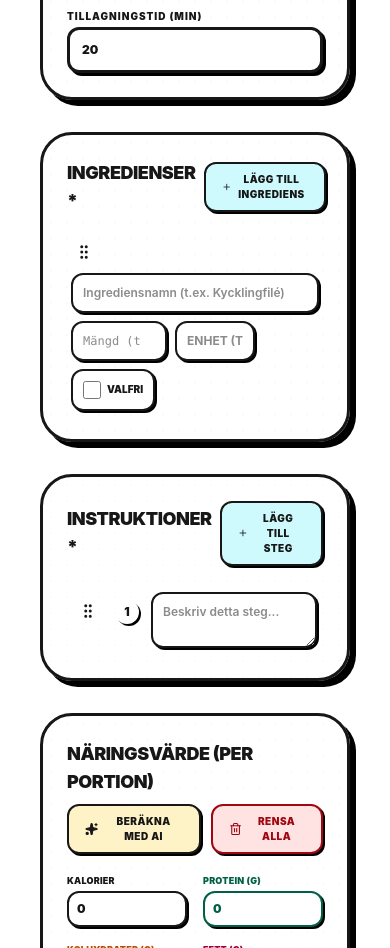
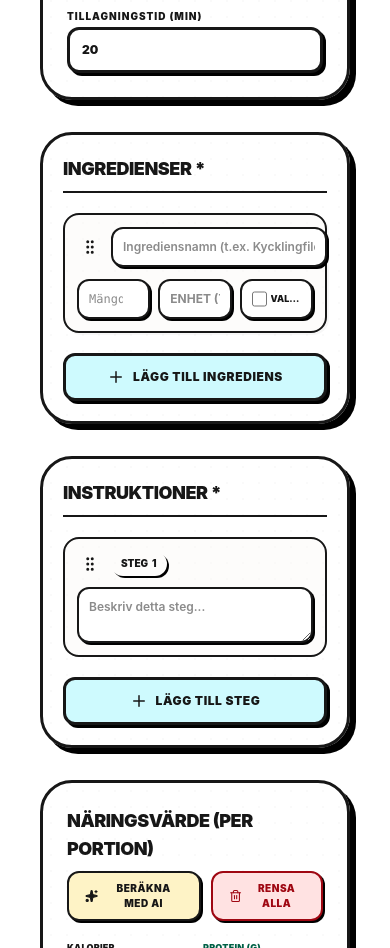
Before and after one commit to vikentc/mealplan, a Next.js app: page /recipes/add in a window 390 px wide. Shown: the part 1560-2508 px from the top of the page. Built offline with nearby package versions, Linux system fonts and the light colour scheme.

Commit message:
style: optimize recipe creation form for mobile viewports, including image upload, ingredients cards, and full-width step textareas

```diff
--- a/src/components/recipe/RecipeForm.tsx
+++ b/src/components/recipe/RecipeForm.tsx
@@ -951,17 +951,24 @@ export default function RecipeForm({ recipe: initialRecipe, fallbackId }: Recipe
           {/* Tab Content: OCR Image */}
           {autofillTab === 'image' && (
             <div className="space-y-4">
-              <div className="grid grid-cols-1 sm:grid-cols-2 gap-4">
-                {/* Gallery Select */}
-                <label
-                  className="relative flex flex-col items-center justify-center p-6 border-3 border-dashed border-foreground/50 hover:border-foreground rounded-2xl bg-white hover:bg-yellow-50/10 transition-all cursor-pointer group shadow-[3px_3px_0px_0px_rgba(0,0,0,1)] hover:shadow-[4px_4px_0px_0px_rgba(0,0,0,1)] text-center"
-                  onDragOver={(e) => e.preventDefault()}
-                  onDrop={(e) => {
-                    e.preventDefault();
-                    const file = e.dataTransfer.files?.[0];
-                    if (file) handleImageAutofill(file);
-                  }}
-                >
+              <div className="border-3 border-dashed border-foreground/30 hover:border-foreground/80 rounded-2xl p-5 md:p-8 bg-white transition-all text-center space-y-4 shadow-[3px_3px_0px_0px_rgba(0,0,0,1)]">
+                <div className="mx-auto w-12 h-12 rounded-full bg-yellow-100 border-2 border-foreground flex items-center justify-center text-foreground mb-1">
+                  <ImageIcon className="h-6 w-6" />
+                </div>
+                <div>
+                  <h4 className="font-black text-xs uppercase tracking-wider text-foreground">
+                    {lang === 'sv' ? 'Läs in receptet från en bild' : 'Read recipe from image'}
+                  </h4>
+                  <p className="text-[10px] text-foreground/65 max-w-xs mx-auto mt-1 leading-normal font-semibold">
+                    {lang === 'sv'
+                      ? 'Ladda upp en skärmavbild eller fota din kokbok för att läsa av texten med AI.'
+                      : 'Upload a screenshot or take a photo of your cookbook to parse it with AI.'}
+                  </p>
+                </div>
+
+                <div className="flex flex-col sm:flex-row gap-3 justify-center pt-2">
+                  {/* Gallery Select Button */}
+                  <label className="flex items-center justify-center gap-2 px-5 py-3 bg-cyan-100 hover:bg-cyan-200 text-foreground border-2 border-foreground font-black text-xs uppercase tracking-wider rounded-xl shadow-[3px_3px_0px_0px_rgba(0,0,0,1)] active:translate-y-[1px] active:shadow-[1px_1px_0px_0px_rgba(0,0,0,1)] transition-all cursor-pointer select-none">
                     <input
                       type="file"
                       accept="image/*"
@@ -972,19 +979,12 @@ export default function RecipeForm({ recipe: initialRecipe, fallbackId }: Recipe
                       className="hidden"
                       disabled={autofillLoading}
                     />
-                  <ImageIcon className="h-8 w-8 text-foreground/45 group-hover:text-foreground transition-colors mb-2" />
-                  <span className="text-xs font-black uppercase tracking-wider text-foreground">
-                    {lang === 'sv' ? 'Ladda upp en bild' : 'Upload an Image'}
-                  </span>
-                  <span className="text-[9px] text-foreground/60 mt-1">
-                    {texts[lang].imageZoneSub}
-                  </span>
+                    <ImageIcon className="h-4.5 w-4.5" />
+                    <span>{lang === 'sv' ? 'Välj bildfil' : 'Choose Image File'}</span>
                   </label>
 
-                {/* Camera Capture */}
-                <label
-                  className="relative flex flex-col items-center justify-center p-6 border-3 border-dashed border-foreground/50 hover:border-foreground rounded-2xl bg-white hover:bg-yellow-50/10 transition-all cursor-pointer group shadow-[3px_3px_0px_0px_rgba(0,0,0,1)] hover:shadow-[4px_4px_0px_0px_rgba(0,0,0,1)] text-center"
-                >
+                  {/* Camera Capture Button */}
+                  <label className="flex items-center justify-center gap-2 px-5 py-3 bg-yellow-300 hover:bg-yellow-400 text-foreground border-2 border-foreground font-black text-xs uppercase tracking-wider rounded-xl shadow-[3px_3px_0px_0px_rgba(0,0,0,1)] active:translate-y-[1px] active:shadow-[1px_1px_0px_0px_rgba(0,0,0,1)] transition-all cursor-pointer select-none">
                     <input
                       type="file"
                       accept="image/*"
@@ -996,14 +996,14 @@ export default function RecipeForm({ recipe: initialRecipe, fallbackId }: Recipe
                       className="hidden"
                       disabled={autofillLoading}
                     />
-                  <Camera className="h-8 w-8 text-foreground/45 group-hover:text-foreground transition-colors mb-2" />
-                  <span className="text-xs font-black uppercase tracking-wider text-foreground">
-                    {lang === 'sv' ? 'Ta ett foto' : 'Take a Photo'}
-                  </span>
-                  <span className="text-[9px] text-foreground/60 mt-1">
-                    {lang === 'sv' ? 'Fota receptet direkt med din kamera' : 'Take a photo of the recipe with your camera'}
-                  </span>
+                    <Camera className="h-4.5 w-4.5" />
+                    <span>{lang === 'sv' ? 'Ta ett foto' : 'Take a Photo'}</span>
                   </label>
+                </div>
+
+                <p className="text-[9px] text-foreground/45 font-semibold pt-1 uppercase tracking-wider">
+                  {lang === 'sv' ? 'Stöder JPG, PNG • Lokalt OCR fallbacks' : 'Supports JPG, PNG • Local OCR fallback'}
+                </p>
               </div>
             </div>
           )}
@@ -1284,20 +1284,12 @@ export default function RecipeForm({ recipe: initialRecipe, fallbackId }: Recipe
         </section>
 
         {/* Section 3: Ingredients */}
-        <section className="bg-card border-3 border-foreground p-6 md:p-8 rounded-[2rem] shadow-[6px_6px_0px_0px_rgba(0,0,0,1)] space-y-5 bg-[radial-gradient(rgba(0,0,0,0.02)_1.5px,transparent_1.5px)] [background-size:16px_16px]">
-          <div className="flex justify-between items-center gap-2">
+        <section className="bg-card border-3 border-foreground p-5 md:p-8 rounded-[2rem] shadow-[6px_6px_0px_0px_rgba(0,0,0,1)] space-y-5 bg-[radial-gradient(rgba(0,0,0,0.02)_1.5px,transparent_1.5px)] [background-size:16px_16px]">
+          <div className="border-b-2 border-foreground/15 pb-2">
             <h3 className="font-black text-lg text-foreground uppercase tracking-tight">{t('form.ingredients')}</h3>
-            <button
-              type="button"
-              onClick={handleAddIngredient}
-              className="px-4 py-2 bg-cyan-100 hover:bg-cyan-200 text-foreground border-2 border-foreground font-black text-[10px] uppercase tracking-wider rounded-xl shadow-[2px_2px_0px_0px_rgba(0,0,0,1)] active:translate-y-[1px] active:shadow-[1px_1px_0px_0px_rgba(0,0,0,1)] transition-all cursor-pointer flex items-center gap-1"
-            >
-              <Plus className="h-4 w-4" />
-              <span>{t('form.add_ingredient')}</span>
-            </button>
-          </div>
-
-          <div className="space-y-3">
+          </div>
+
+          <div className="space-y-4">
             {ingredients.map((ing, index) => (
               <div
                 key={index}
@@ -1306,12 +1298,14 @@ export default function RecipeForm({ recipe: initialRecipe, fallbackId }: Recipe
                 onDragOver={(e) => handleIngredientDragOver(e, index)}
                 onDragEnd={handleIngredientDragEnd}
                 className={cn(
-                  "flex gap-2 items-center flex-wrap sm:flex-nowrap p-1 rounded-xl transition-all duration-200",
+                  "flex flex-col sm:flex-row gap-3 sm:gap-2 items-center p-3 sm:p-1 border-2 border-foreground/15 sm:border-none rounded-2xl sm:rounded-none bg-[#faf8f5]/40 sm:bg-transparent shadow-[2px_2px_0px_0px_rgba(0,0,0,0.03)] sm:shadow-none transition-all duration-200",
                   draggedIngredientIndex === index ? "opacity-45 bg-secondary border-2 border-dashed border-muted-foreground/30" : ""
                 )}
               >
+                {/* Row 1 on Mobile: Drag Handle + Name + Delete button */}
+                <div className="flex items-center gap-2 w-full">
                   {/* Drag Handle */}
-                <div className="cursor-grab active:cursor-grabbing text-foreground shrink-0 p-1">
+                  <div className="cursor-grab active:cursor-grabbing text-foreground/50 hover:text-foreground shrink-0 p-1">
                     <GripVertical className="h-4.5 w-4.5" />
                   </div>
 
@@ -1323,38 +1317,58 @@ export default function RecipeForm({ recipe: initialRecipe, fallbackId }: Recipe
                     className="flex-1 p-2.5 bg-white border-2 border-foreground rounded-xl text-xs font-semibold placeholder:text-foreground/50 shadow-[2px_2px_0px_0px_rgba(0,0,0,1)] focus:outline-none focus:shadow-[3px_3px_0px_0px_rgba(0,0,0,1)] transition-all"
                   />
 
+                  {/* Delete button (only visible in row 1 on mobile) */}
+                  {ingredients.length > 1 && (
+                    <button
+                      type="button"
+                      onClick={() => handleRemoveIngredient(index)}
+                      className="sm:hidden p-2.5 bg-red-100 hover:bg-red-200 border-2 border-foreground text-red-800 rounded-xl transition-all shadow-[2px_2px_0px_0px_rgba(0,0,0,1)] active:translate-y-[1px] cursor-pointer"
+                    >
+                      <Trash2 className="h-4.5 w-4.5" />
+                    </button>
+                  )}
+                </div>
+
+                {/* Row 2 on Mobile: Quantity + Unit + Optional toggle grid */}
+                <div className="grid grid-cols-3 sm:flex items-center gap-2 w-full sm:w-auto shrink-0">
+                  <div className="col-span-1">
                     <input
                       type="number"
                       step="any"
                       placeholder={t('form.quantity_placeholder')}
                       value={ing.quantity !== null ? ing.quantity : ''}
                       onChange={(e) => handleIngredientChange(index, 'quantity', e.target.value)}
-                  className="w-24 p-2.5 bg-white border-2 border-foreground rounded-xl text-xs font-mono shadow-[2px_2px_0px_0px_rgba(0,0,0,1)] focus:outline-none focus:shadow-[3px_3px_0px_0px_rgba(0,0,0,1)] transition-all"
-                />
-
+                      className="w-full sm:w-20 p-2.5 bg-white border-2 border-foreground rounded-xl text-xs font-mono text-center placeholder:text-foreground/50 shadow-[2px_2px_0px_0px_rgba(0,0,0,1)] focus:outline-none focus:shadow-[3px_3px_0px_0px_rgba(0,0,0,1)] transition-all"
+                    />
+                  </div>
+
+                  <div className="col-span-1">
                     <input
                       type="text"
                       placeholder={t('form.unit_placeholder')}
                       value={ing.unit || ''}
                       onChange={(e) => handleIngredientChange(index, 'unit', e.target.value)}
-                  className="w-20 p-2.5 bg-white border-2 border-foreground rounded-xl text-xs font-bold uppercase placeholder:text-foreground/50 shadow-[2px_2px_0px_0px_rgba(0,0,0,1)] focus:outline-none focus:shadow-[3px_3px_0px_0px_rgba(0,0,0,1)] transition-all"
-                />
-
-                <label className="flex items-center gap-1.5 cursor-pointer select-none text-[10px] font-black uppercase text-foreground shrink-0 border-2 border-foreground rounded-xl p-2.5 bg-white shadow-[2px_2px_0px_0px_rgba(0,0,0,1)] hover:bg-secondary/10 active:translate-y-[1px] active:shadow-none transition-all">
+                      className="w-full sm:w-16 p-2.5 bg-white border-2 border-foreground rounded-xl text-xs font-bold uppercase text-center placeholder:text-foreground/50 shadow-[2px_2px_0px_0px_rgba(0,0,0,1)] focus:outline-none focus:shadow-[3px_3px_0px_0px_rgba(0,0,0,1)] transition-all"
+                    />
+                  </div>
+
+                  <label className="col-span-1 flex items-center justify-center gap-1 cursor-pointer select-none text-[9px] font-black uppercase text-foreground border-2 border-foreground rounded-xl p-2.5 bg-white shadow-[2px_2px_0px_0px_rgba(0,0,0,1)] hover:bg-secondary/10 active:translate-y-[1px] transition-all h-full text-center">
                     <input
                       type="checkbox"
                       checked={ing.optional}
                       onChange={(e) => handleIngredientChange(index, 'optional', e.target.checked)}
-                    className="h-4.5 w-4.5 accent-foreground border-2 border-foreground rounded cursor-pointer"
-                  />
-                  <span>{t('form.optional')}</span>
+                      className="h-4 w-4 accent-foreground border-2 border-foreground rounded cursor-pointer"
+                    />
+                    <span className="truncate">{t('form.optional')}</span>
                   </label>
-
+                </div>
+
+                {/* Delete button (only visible on desktop, far right) */}
                 {ingredients.length > 1 && (
                   <button
                     type="button"
                     onClick={() => handleRemoveIngredient(index)}
-                    className="p-2.5 bg-red-100 hover:bg-red-200 border-2 border-foreground text-red-800 rounded-xl transition-all shadow-[2px_2px_0px_0px_rgba(0,0,0,1)] active:translate-y-[1px] active:shadow-[1px_1px_0px_0px_rgba(0,0,0,1)] cursor-pointer"
+                    className="hidden sm:block p-2.5 bg-red-100 hover:bg-red-200 border-2 border-foreground text-red-800 rounded-xl transition-all shadow-[2px_2px_0px_0px_rgba(0,0,0,1)] active:translate-y-[1px] cursor-pointer"
                   >
                     <Trash2 className="h-4.5 w-4.5" />
                   </button>
@@ -1362,23 +1376,24 @@ export default function RecipeForm({ recipe: initialRecipe, fallbackId }: Recipe
               </div>
             ))}
           </div>
-        </section>
-
-        {/* Section 4: Instructions */}
-        <section className="bg-card border-3 border-foreground p-6 md:p-8 rounded-[2rem] shadow-[6px_6px_0px_0px_rgba(0,0,0,1)] space-y-5 bg-[radial-gradient(rgba(0,0,0,0.02)_1.5px,transparent_1.5px)] [background-size:16px_16px]">
-          <div className="flex justify-between items-center gap-2">
-            <h3 className="font-black text-lg text-foreground uppercase tracking-tight">{t('form.instructions')}</h3>
+
           <button
             type="button"
-              onClick={handleAddInstruction}
-              className="px-4 py-2 bg-cyan-100 hover:bg-cyan-200 text-foreground border-2 border-foreground font-black text-[10px] uppercase tracking-wider rounded-xl shadow-[2px_2px_0px_0px_rgba(0,0,0,1)] active:translate-y-[1px] active:shadow-[1px_1px_0px_0px_rgba(0,0,0,1)] transition-all cursor-pointer flex items-center gap-1"
-            >
-              <Plus className="h-4 w-4" />
-              <span>{t('form.add_step')}</span>
+            onClick={handleAddIngredient}
+            className="w-full py-3 bg-cyan-100 hover:bg-cyan-200 text-foreground border-3 border-foreground font-black text-xs uppercase tracking-wider rounded-xl shadow-[3px_3px_0px_0px_rgba(0,0,0,1)] active:translate-y-[2px] active:shadow-[1px_1px_0px_0px_rgba(0,0,0,1)] transition-all flex items-center justify-center gap-2 cursor-pointer mt-2"
+          >
+            <Plus className="h-4.5 w-4.5" />
+            <span>{t('form.add_ingredient')}</span>
           </button>
-          </div>
-
-          <div className="space-y-3">
+        </section>
+
+        {/* Section 4: Instructions */}
+        <section className="bg-card border-3 border-foreground p-5 md:p-8 rounded-[2rem] shadow-[6px_6px_0px_0px_rgba(0,0,0,1)] space-y-5 bg-[radial-gradient(rgba(0,0,0,0.02)_1.5px,transparent_1.5px)] [background-size:16px_16px]">
+          <div className="border-b-2 border-foreground/15 pb-2">
+            <h3 className="font-black text-lg text-foreground uppercase tracking-tight">{t('form.instructions')}</h3>
+          </div>
+
+          <div className="space-y-4">
             {instructions.map((step, index) => (
               <div
                 key={index}
@@ -1387,32 +1402,51 @@ export default function RecipeForm({ recipe: initialRecipe, fallbackId }: Recipe
                 onDragOver={(e) => handleInstructionDragOver(e, index)}
                 onDragEnd={handleInstructionDragEnd}
                 className={cn(
-                  "flex gap-3 items-start p-1.5 rounded-xl transition-all duration-200",
+                  "flex flex-col sm:flex-row gap-2.5 sm:gap-3 p-3 sm:p-1.5 border-2 border-foreground/15 sm:border-none rounded-2xl sm:rounded-none bg-[#faf8f5]/40 sm:bg-transparent transition-all duration-200",
                   draggedInstructionIndex === index ? "opacity-45 bg-secondary border-2 border-dashed border-muted-foreground/30" : ""
                 )}
               >
+                {/* Row 1 on Mobile: Drag Handle + Step badge + Delete Button */}
+                <div className="flex items-center justify-between w-full sm:w-auto gap-2 shrink-0">
+                  <div className="flex items-center gap-2">
                     {/* Drag Handle */}
-                <div className="cursor-grab active:cursor-grabbing text-foreground shrink-0 p-1.5 mt-1">
+                    <div className="cursor-grab active:cursor-grabbing text-foreground/50 hover:text-foreground shrink-0 p-1">
                       <GripVertical className="h-4.5 w-4.5" />
                     </div>
 
-                <span className="h-6 w-6 rounded-full bg-foreground text-background text-xs font-black flex items-center justify-center shrink-0 mt-2 shadow-[2px_2px_0px_0px_rgba(0,0,0,1)]">
-                  {index + 1}
+                    {/* Step badge */}
+                    <span className="h-6 px-2.5 sm:px-0 sm:w-6 rounded-full bg-foreground text-background text-[10px] sm:text-xs font-black flex items-center justify-center shadow-[2px_2px_0px_0px_rgba(0,0,0,1)] uppercase sm:normal-case shrink-0">
+                      <span className="sm:hidden mr-1">Steg</span>{index + 1}
                     </span>
-
+                  </div>
+
+                  {/* Delete button (only visible in row 1 on mobile) */}
+                  {instructions.length > 1 && (
+                    <button
+                      type="button"
+                      onClick={() => handleRemoveInstruction(index)}
+                      className="sm:hidden p-2.5 bg-red-100 hover:bg-red-200 border-2 border-foreground text-red-800 rounded-xl transition-all shadow-[2px_2px_0px_0px_rgba(0,0,0,1)] active:translate-y-[1px] cursor-pointer"
+                    >
+                      <Trash2 className="h-4 w-4" />
+                    </button>
+                  )}
+                </div>
+
+                {/* Textarea (takes full width on mobile) */}
                 <textarea
                   placeholder={t('form.step_placeholder')}
                   value={step}
                   onChange={(e) => handleInstructionChange(index, e.target.value)}
                   rows={2}
-                  className="flex-1 p-2.5 bg-white border-2 border-foreground rounded-xl text-xs font-semibold placeholder:text-foreground/50 shadow-[2px_2px_0px_0px_rgba(0,0,0,1)] focus:outline-none focus:shadow-[3px_3px_0px_0px_rgba(0,0,0,1)] transition-all"
-                />
-
+                  className="w-full flex-1 p-2.5 bg-white border-2 border-foreground rounded-xl text-xs font-semibold placeholder:text-foreground/50 shadow-[2px_2px_0px_0px_rgba(0,0,0,1)] focus:outline-none focus:shadow-[3px_3px_0px_0px_rgba(0,0,0,1)] transition-all"
+                />
+
+                {/* Delete button (only visible on desktop, far right) */}
                 {instructions.length > 1 && (
                   <button
                     type="button"
                     onClick={() => handleRemoveInstruction(index)}
-                    className="p-2.5 bg-red-100 hover:bg-red-200 border-2 border-foreground text-red-800 rounded-xl transition-all shadow-[2px_2px_0px_0px_rgba(0,0,0,1)] active:translate-y-[1px] active:shadow-[1px_1px_0px_0px_rgba(0,0,0,1)] cursor-pointer mt-1"
+                    className="hidden sm:block p-2.5 bg-red-100 hover:bg-red-200 border-2 border-foreground text-red-800 rounded-xl transition-all shadow-[2px_2px_0px_0px_rgba(0,0,0,1)] active:translate-y-[1px] cursor-pointer mt-1"
                   >
                     <Trash2 className="h-4.5 w-4.5" />
                   </button>
@@ -1420,6 +1454,15 @@ export default function RecipeForm({ recipe: initialRecipe, fallbackId }: Recipe
               </div>
             ))}
           </div>
+
+          <button
+            type="button"
+            onClick={handleAddInstruction}
+            className="w-full py-3 bg-cyan-100 hover:bg-cyan-200 text-foreground border-3 border-foreground font-black text-xs uppercase tracking-wider rounded-xl shadow-[3px_3px_0px_0px_rgba(0,0,0,1)] active:translate-y-[2px] active:shadow-[1px_1px_0px_0px_rgba(0,0,0,1)] transition-all flex items-center justify-center gap-2 cursor-pointer mt-2"
+          >
+            <Plus className="h-4.5 w-4.5" />
+            <span>{t('form.add_step')}</span>
+          </button>
         </section>
 
         {/* Section 5: Nutrition Information */}
```
Lines whose indentation alone changed are shown as unchanged.
